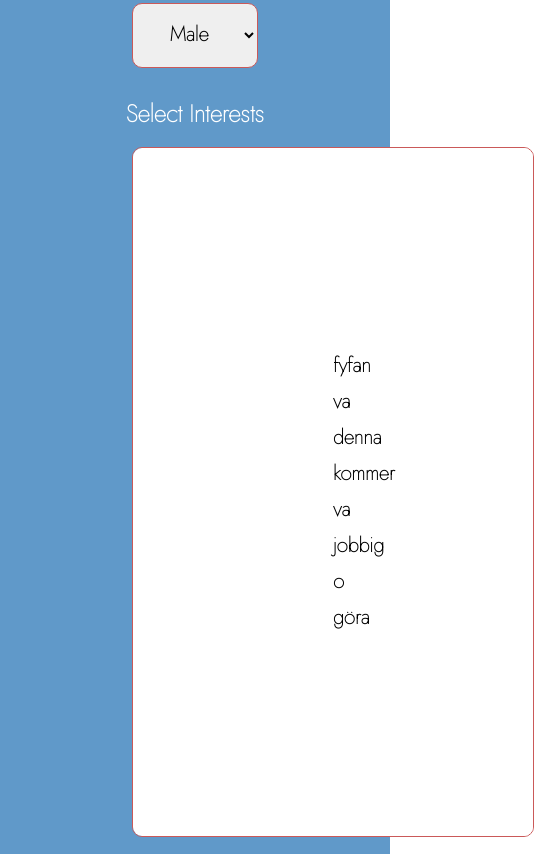
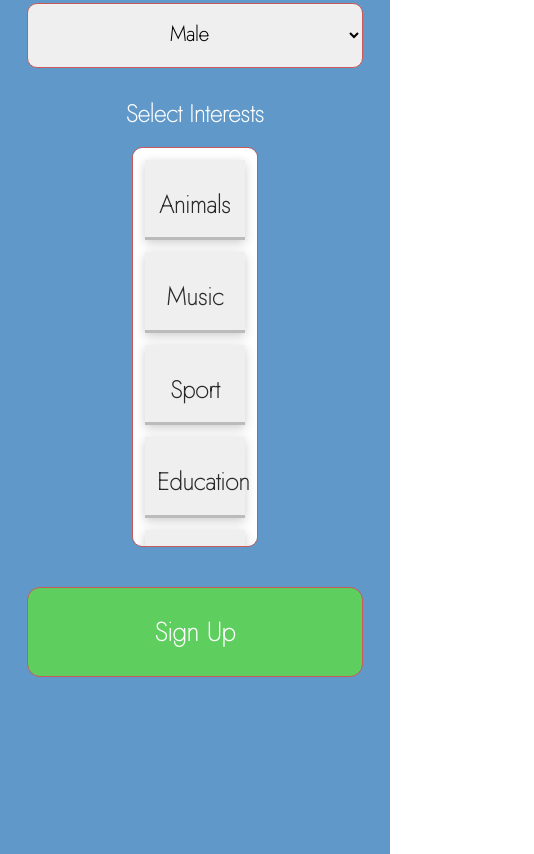
Before and after one commit to futhark14/rep_p16, a plain HTML site: page signup.html in a window 390 px wide. Shown: the part 823-1677 px from the top of the page, 534 px wide, since content can reach past the window. Drawn offline with nearby package versions, Linux system fonts and the light colour scheme.

Commit message:
checkboxes fixed - need responsiveness

```diff
--- a/css/styles.css
+++ b/css/styles.css
@@ -73,7 +73,7 @@ option{
   text-align: center;
   font-weight: bold;
 }
-input, textarea{
+input{
   width: 30%;
   padding: .8em;
   margin-bottom: 1em;
@@ -92,9 +92,9 @@ input, textarea{
 
 .interests_box{
   width: 30%;
-  padding: 10em;
+  height: 20em;
   margin-left: 35%;
-  margin-bottom: 1em;
+  margin-bottom: 2em;
   border-radius:.5em;
   border: 1px solid rgb(202, 89, 89);
   background-color: white;
@@ -102,6 +102,48 @@ input, textarea{
   resize: none;
   text-align: center;
   overflow: auto;
+  position: relative;
+}
+
+.button-wrap {
+  position: relative;
+  text-align: center;
+}
+
+.button-label {
+  margin:0.5em;
+  padding: .5em;
+  cursor: pointer;
+  color: #292929;
+  background: #efefef;
+  box-shadow: 0 3px 10px rgba(0, 0, 0, 0.2), inset 0 -3px 0 rgba(0, 0, 0, 0.22);
+  transition: 0.3s;
+  -webkit-user-select: none;
+     -moz-user-select: none;
+      -ms-user-select: none;
+          user-select: none;
+}
+
+.button-label h1 {
+  text-align: center;
+  font-size: 1em;
+  font-family: 'Jost', sans-serif;
+}
+
+.button-label:hover {
+  background: #d6d6d6;
+  color: #101010;
+  box-shadow: 0 3px 10px rgba(0, 0, 0, 0.2), inset 0 -3px 0 rgba(0, 0, 0, 0.32);
+}
+
+.button-label:active {
+  transform: translateY(2px);
+  box-shadow: 0 3px 10px rgba(0, 0, 0, 0.2), inset 0px -1px 0 rgba(0, 0, 0, 0.22);
+}
+
+input[type="checkbox"]:checked + .button-label{
+  background: #2ECC71;
+  color: #efefef;
 }
 
 #genderSelect{
@@ -346,6 +388,20 @@ footer .glyphicon {
     padding: .2em 7em;
     font-size: 1.4em;
   }
+  input{
+    width: 80%;
+  }
+  #genderSelect{
+    width: 80%;
+  }
+  #interests_box{
+    width: 80%;
+    padding: 1em;
+    margin-left: 0 !important;
+  }
+  .send{
+    margin-left: 10%;
+  }
 }
 
 @media screen and (max-width: 768px) {
@@ -366,6 +422,10 @@ footer .glyphicon {
     margin-top: 5%;
     padding: .2em 5em;
   }
+  input{
+    width: 80%;
+  }
+
 }
 
 
--- a/signup.html
+++ b/signup.html
@@ -59,7 +59,31 @@
 
                     <label for="interests_label">Select Interests</label>
                     <div class = "interests_box" id ="interests">
-                        fyfan va denna kommer va jobbig o göra
+
+                            <div class="button-wrap">
+                              <input class="hidden checkbox-label" type="checkbox" name="select-btn" id="animals-button"/>
+                              <label class="button-label" for="animals-button">
+                                <h1>Animals</h1>
+                              </label>
+                              <input class="hidden checkbox-label" type="checkbox" name="select-btn" id="music-button"/>
+                              <label class="button-label" for="music-button">
+                                <h1>Music</h1>
+                              </label>
+                              <input class="hidden checkbox-label" type="checkbox" name="select-btn" id="sport-button"/>
+                              <label class="button-label" for="sport-button">
+                                <h1>Sport</h1>
+                              </label>
+                              <input class="hidden checkbox-label" type="checkbox" name="select-btn" id="education-button"/>
+                              <label class="button-label" for="education-button">
+                                <h1>Education</h1>
+                              </label>
+                              <input class="hidden checkbox-label" type="checkbox" name="select-btn" id="work-button"/>
+                              <label class="button-label" for="work-button">
+                                <h1>Work</h1>
+                              </label>
+                            </div>
+
+
                     </div>
 
                     <input type="submit" class="send" value="Sign Up">
```
